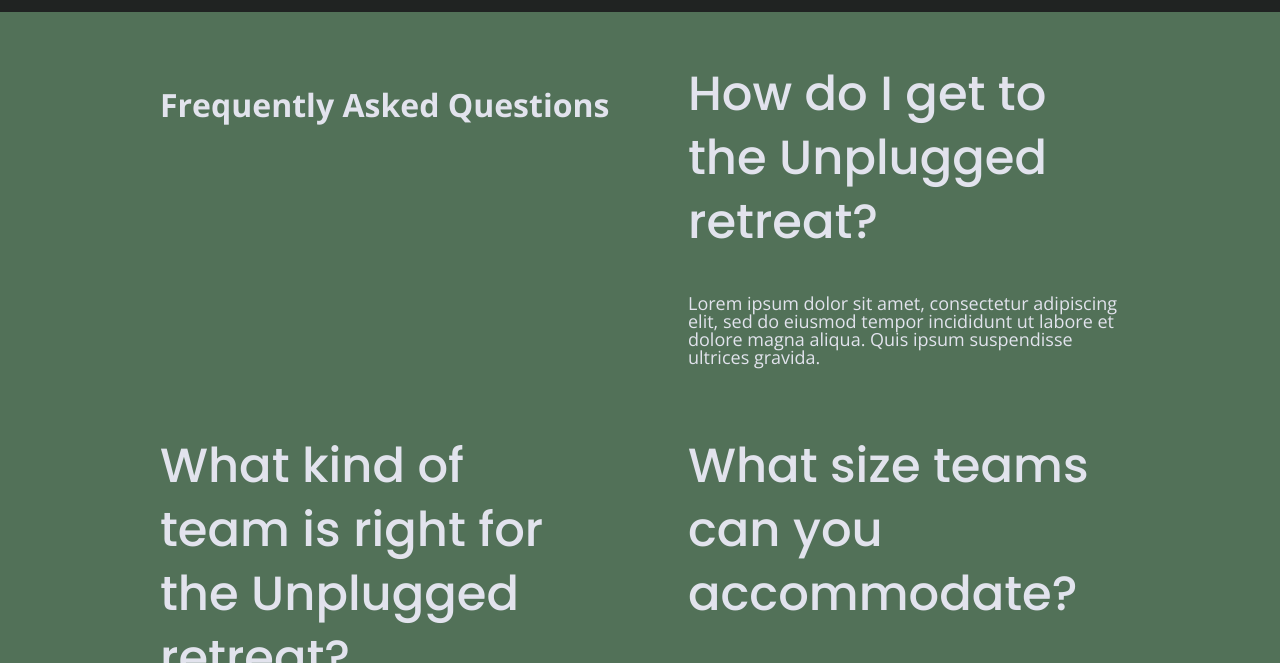
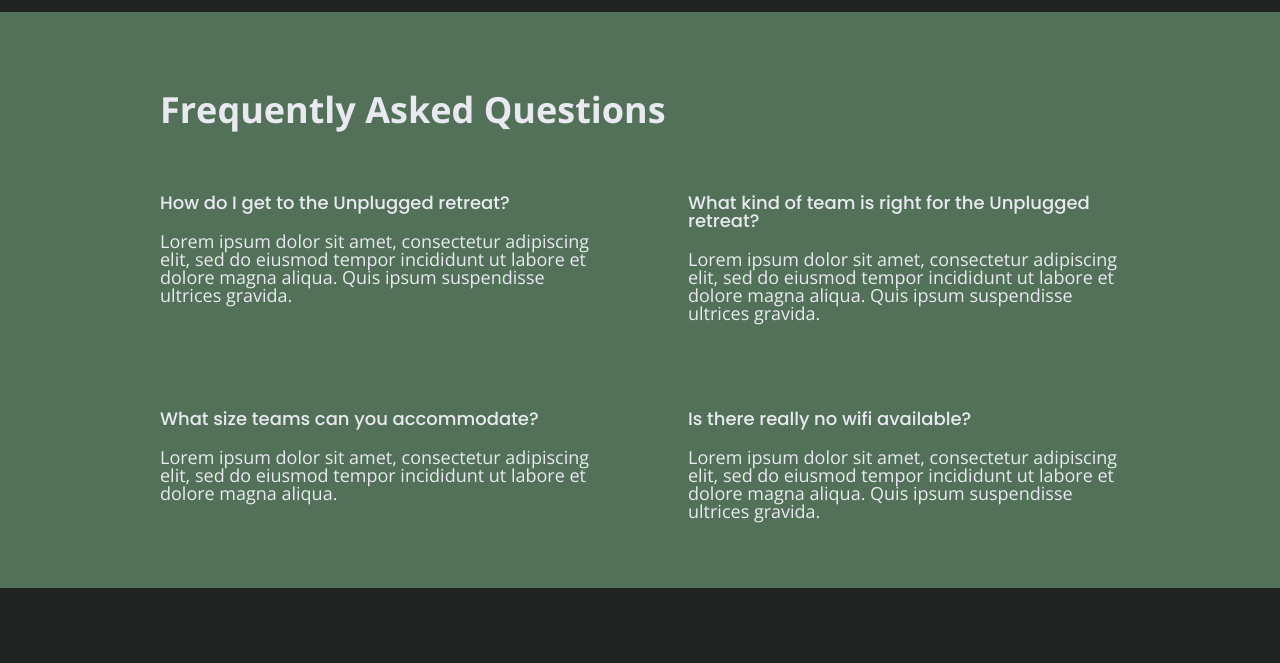
Before and after one commit to DNBlalock/unplugged-responsive, a website: page faq/index.html in a window 1280 px wide. Shown: the part 70-733 px from the top of the page. Drawn offline with nearby package versions, Linux system fonts and the light colour scheme.

Commit message:
Updated header hierarchies to match each index.html

```diff
--- a/css/main.css
+++ b/css/main.css
@@ -98,7 +98,9 @@ html {
 body {
   font-size: 1em;
   font-family: 'Open Sans', sans-serif;
-  color: #e2e3ed;
+  /* color: #e2e3ed; */
+  /*** Updated to lighter color for text for better WCAG color contrast ***/
+  color: #E9EAF1;
   text-align: left;
 }
 
@@ -114,6 +116,8 @@ a {
   text-decoration: none;
 }
 
+/*** Added the h1 for the About page ***/
+.mission h1,
 h2 {
   font-family: 'Poppins', sans-serif;
   font-weight: 500;
@@ -121,6 +125,9 @@ h2 {
   margin: 0;
 }
 
+/*** Added h2 for homepage form and faq page ***/
+.form-description h2,
+.faq h2,
 h3,
 h4 {
   font-family: 'Poppins', sans-serif;
@@ -279,7 +286,7 @@ input[type=text] {
   color: #2a423a;
   font-style: italic;
   padding: 1em;
-  /*margin-top: 10px;*/
+  margin-top: 10px;
 }
 
 input[type=button] {
@@ -405,7 +412,9 @@ input[type=button] {
   margin: 50px 0 0 0;
 }
 
-.faq h2 {
+/*** Added h1 for the faq page */
+/** Remove .faq h2 since these styles do not apply to the current h2 in the faq page */
+.faq h1 {
   margin-bottom: 40px;
   line-height: 1;
 }
@@ -414,6 +423,7 @@ input[type=button] {
   margin-bottom: 50px;
 }
 
+/*** Added h2 for the faq page ***/
 .faq-content h2,
 .faq-content h4 {
   line-height: 1.333;
@@ -515,12 +525,16 @@ input[type=button] {
     margin: 100px 0;
   }
 
-
+  /*** Added the h1 for the mission and faq pages ***/
+  .mission h1,
+  .faq h1,
   h2 {
     font-size: 2.25em;
     line-height: 1.333;
   }
 
+  /*** Added h2 for homepage form ***/
+  .form-description h2,
   h3 {
     font-size: 1.5em;
     line-height: 1.25;
@@ -636,6 +650,8 @@ input[type=button] {
     margin-bottom: 0;
   }
 
+  /*** Added h3 for the footer ***/
+  footer h3,
   footer h4 {
     font-size: 1.5em;
     margin-bottom: 40px;
@@ -683,6 +699,8 @@ input[type=button] {
     align-items: flex-start;
   }
 
+  /*** Added h3 for the About page ***/
+  .contact-content h3,
   .contact-content h4 {
     font-size: 1.5em;
   }
@@ -698,10 +716,14 @@ input[type=button] {
     flex-basis: 45%;
   }
 
+  /*** Added h1 for the Faq page ***/
+  .faq h1,
   .faq h2 {
     width: 100%;
   }
 
+  /*** Added h2 for the Faq page ***/
+  .faq h2,
   .faq h4,
   .faq p {
     font-size: .875em;
@@ -718,7 +740,6 @@ input[type=button] {
   }
 
   /* Header Styles*/
-
   header {
     padding: 15px 0;
   }
@@ -727,6 +748,8 @@ input[type=button] {
     font-size: 2.25em;
   }
 
+  /*** Added h2 for Homepage form ***/
+  .form-description h2,
   h3,
   h4 {
     font-size: 1.875em;
@@ -777,6 +800,8 @@ input[type=button] {
     width: 42%;
   }
 
+  /*** Added h3 for the footer ***/
+  footer h3,
   footer h4 {
     font-size: 1.875em;
   }
@@ -788,12 +813,15 @@ input[type=button] {
     padding-bottom: 37.5%;
   }
 
+  /*** Added h1 for the About page ***/
+  .mission h1,
   .mission h2,
   .contact-section .content-wrapper h2 {
     width: 95%;
     font-size: 3em;
   }
 
+  /*** Added h3 for the About page ***/
   .contact-content h3,
   .contact-content h4 {
     font-size: 1.875em;
@@ -803,12 +831,14 @@ input[type=button] {
    FAQ Page
    ========================================================================== */
 
+  /*** No longer needed since updating header hierarchy
   .faq h2 {
     width: 100%;
     font-size: 3em;
-  }
+  } ***/
 
-
+  /*** Added h2 for the FAQ page ***/
+  .faq h2,
   .faq h4,
   .faq p {
     font-size: 1.125em;
```
